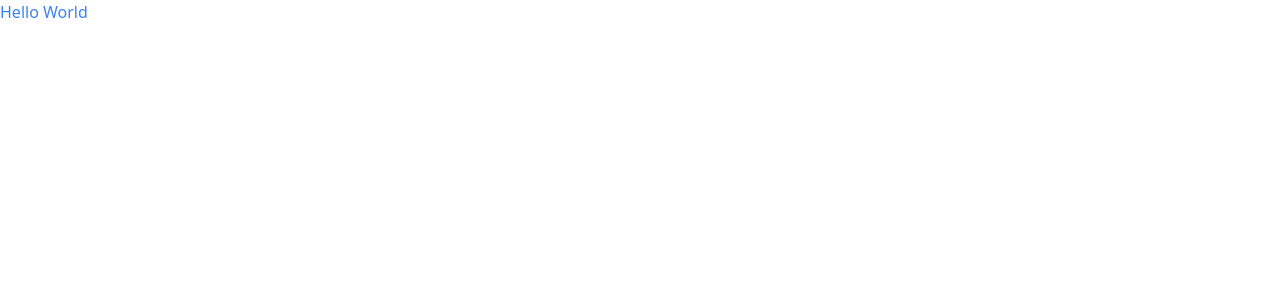
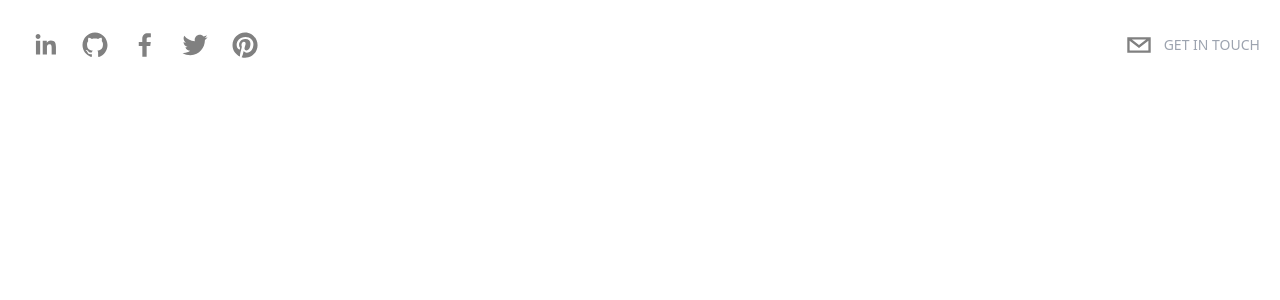
Before and after one commit to dbenavi5/my-new-portfolio, a Next.js app: page / in a window 1280 px wide. Shown: the top 300 px of the page. Built offline with nearby package versions, Linux system fonts and the light colour scheme.

Commit message:
finish header/navbar implementation&design

```diff
--- /dev/null
+++ b/components/Header.tsx
@@ -0,0 +1,79 @@
+/* eslint-disable no-empty-pattern */
+import React from "react";
+import { SocialIcon } from "react-social-icons";
+import { motion } from 'framer-motion';
+
+type Props = {};
+
+export default function Header({ }: Props) {
+    return (
+        <header className='sticky top-0 p-5 flex items-start justify-between max-w-7xl mx-auto z-20 xl:items-center'>
+            <motion.div
+                initial={{
+                    x: -500,
+                    opacity: 0,
+                    scale: 0.5,
+                }}
+                animate={{
+                    x: 0,
+                    opacity: 1,
+                    scale:1,
+                }}
+                transition={{
+                    duration:1.5,
+                }}
+                className="flex flex-row items-center">
+                {/* Social Icons */}
+                <SocialIcon
+                    url="https://linkedin.com/in/diana-c-benavides"
+                    fgColor="gray"
+                    bgColor="transparent"
+                />
+                <SocialIcon
+                    url="https://github.com/dbenavi5"
+                    fgColor="gray"
+                    bgColor="transparent"
+                />
+                <SocialIcon
+                    url="https://www.facebook.com/dbenavi5/"
+                    fgColor="gray"
+                    bgColor="transparent"
+                />
+                <SocialIcon
+                    url="https://twitter.com/dianab_415"
+                    fgColor="gray"
+                    bgColor="transparent"
+                />
+                <SocialIcon
+                    url="https://www.pinterest.com/dbenavidb/"
+                    fgColor="gray"
+                    bgColor="transparent"
+                />
+            </motion.div>
+            {/* Navbar */}
+            <motion.div
+                initial={{
+                    x: 500,
+                    opacity: 0,
+                    scale: 0.5,
+                }}
+                animate={{
+                    x: 0,
+                    opacity: 1,
+                    scale:1,
+                }}
+                transition={{
+                    duration:1.5,
+                }}
+                className='flex flex-row items-center text-gray-300 cursor-pointer'>
+                <SocialIcon
+                    className="cursor-pointer"
+                    network="email"
+                    fgColor="gray"
+                    bgColor="transparent"
+                />
+                <p className='uppercase hidden md:inline-flex text-sm text-gray-400'>Get in touch</p>
+            </motion.div>
+        </header>
+    );
+}
--- a/package.json
+++ b/package.json
@@ -9,9 +9,11 @@
     "lint": "next lint"
   },
   "dependencies": {
+    "framer-motion": "^7.5.3",
     "next": "12.3.1",
     "react": "18.2.0",
-    "react-dom": "18.2.0"
+    "react-dom": "18.2.0",
+    "react-social-icons": "^5.15.0"
   },
   "devDependencies": {
     "@types/node": "18.8.4",
--- a/pages/index.tsx
+++ b/pages/index.tsx
@@ -1,5 +1,6 @@
 import type { NextPage } from 'next'
 import Head from 'next/head'
+import Header from '../components/Header'
 
 const Home: NextPage = () => {
   return (
@@ -10,7 +11,19 @@
         <link rel="icon" href="/favicon.ico" />
       </Head>
 
-      <div className='text-blue-500'>Hello World</div>
+      <Header/>
+
+      {/* Hero */}
+
+      {/* About */}
+
+      {/* Experience */}
+
+      {/* Skills */}
+
+      {/* Projects */}
+
+      {/* Contact Me */}
     </div>
   )
 }
```
Also changed, not shown: 1 other file (tests, documents, lock files or other folders).
